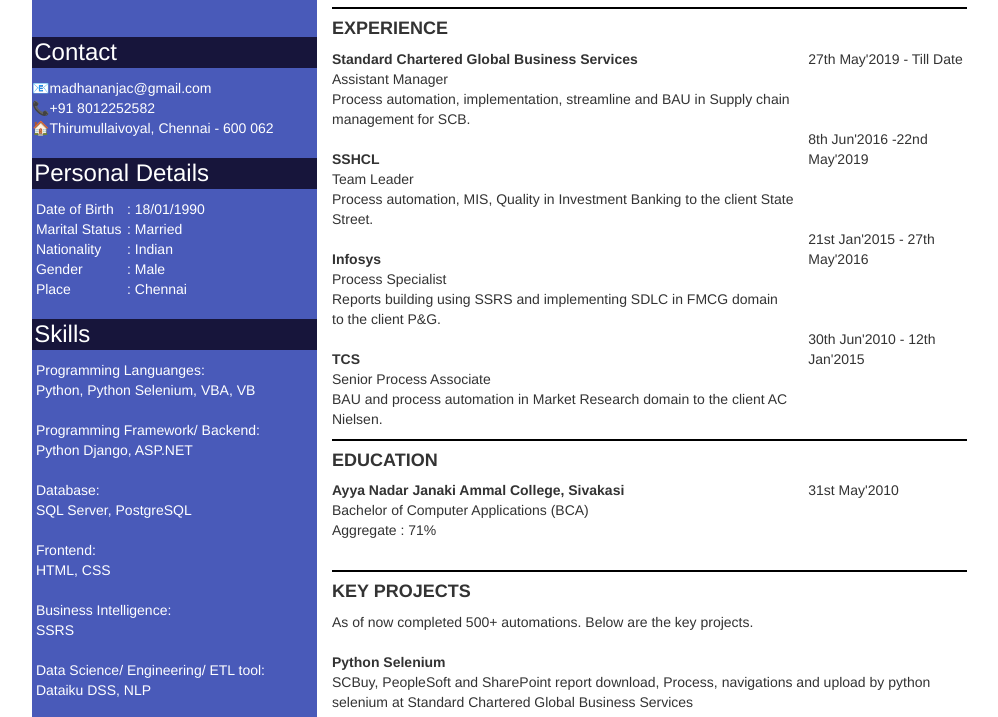
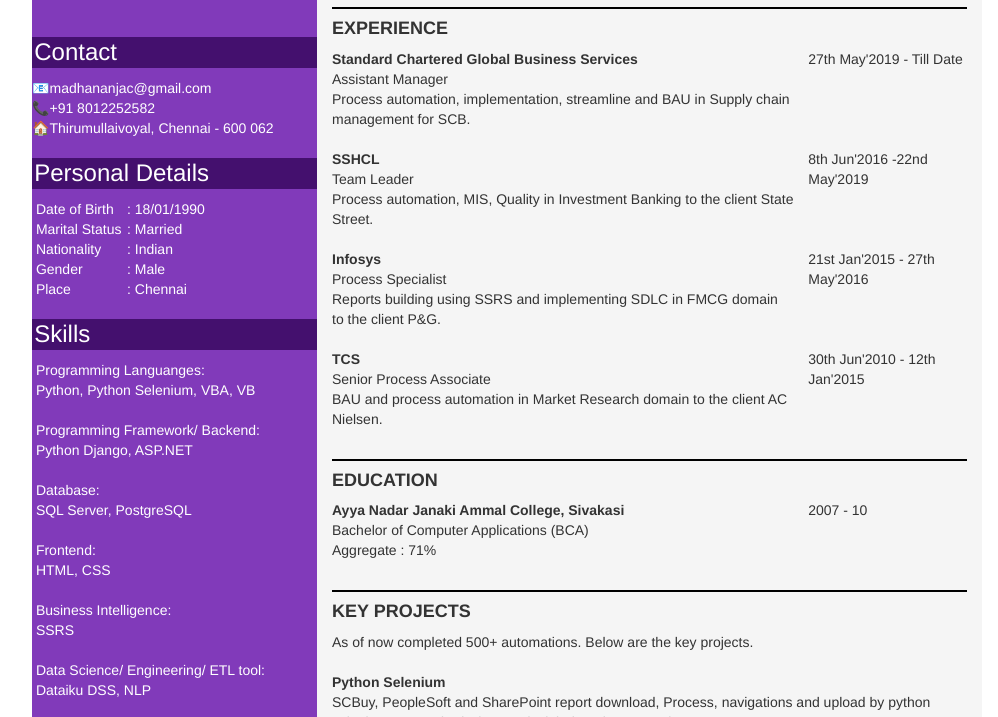
Before and after one commit to Mohanapreethe/test, a plain HTML site: page index.html in a window 1280 px wide. Shown: the part 155-872 px from the top of the page, without its empty margins (133-1131 px from the left). Drawn offline with nearby package versions, Linux system fonts and the light colour scheme.

Commit message:
Add files via upload

```diff
--- a/index.html
+++ b/index.html
@@ -10,15 +10,14 @@
     <script src="https://maxcdn.bootstrapcdn.com/bootstrap/3.4.1/js/bootstrap.min.js"></script>
     <style>
         .Left_Panel{
-            background-color: rgb(73, 90, 185);
+            background-color:#813aba;
             color: white;
 
         }
         .Left_Panel_Inner {
-        background-color: #17153B;
+        background-color:#44106e;
         padding: 2.25px;
         color: white;
-
     }
     </style>
 
@@ -30,9 +29,9 @@
 
     <div class="row" style="margin:0px;padding:0px;">
         <div class="col-xs-0 col-lg-1" style="margin:0px;padding:0px;" ></div>
-        <div class="col-xs-5 col-lg-3 Left_Panel" style="margin:0px;padding:0px;height:1900px;">
+        <div class="col-xs-5 col-lg-3 Left_Panel" style="margin:0px;padding:0px;height:2000px;">
             <div class="col-xs-12 col-lg-12">
-                <h2 style="text-align: center;margin:0px;padding:0px;">
+                <h2 style="text-align: center;margin:0px;padding:0px;" >
                     <br><br>
                     MADHAN G<br><br>
                 </h2>
@@ -133,7 +132,7 @@
 
         </div>
 
-        <div class="col-xs-7 col-lg-7" style="margin:0px;padding:0px;height:1900px;">
+        <div class="col-xs-7 col-lg-7" style="margin:0px;padding:0px;height:2000px;background-color: whitesmoke;">
             <br>
             <div class="col-xs-12 col-lg-12" >
                 <h4 style="border-top: 2px solid black;"></h4>
@@ -155,7 +154,7 @@
                     Process automation, MIS, Quality in Investment Banking to the client State Street.<br><br>
                     <b>Infosys</b><br>
                     Process Specialist<br>
-                    Reports building using SSRS and implementing SDLC in FMCG domain <br>
+                    Reports building using SSRS and implementing SDLC in FMCG domain<br>
                     to the client P&G.<br><br>
                     <b>TCS</b><br>
                     Senior Process Associate<br>
@@ -163,11 +162,11 @@
                 </div>
 
 
-                <div  class="col-xs-4 col-lg-3" style="margin:0px;padding:0px;">
-                    27th May'2019 - Till Date<br><br><br><br>
+                <div  class="col-xs-4 col-lg-3" style="margin:0px;padding:0px">
+                    27th May'2019 - Till Date<br><br><br><br><br>
                     8th Jun'2016 -22nd May'2019<br><br><br><br>
                     21st Jan'2015 - 27th May'2016<br><br><br><br>
-                    30th Jun'2010 - 12th Jan'2015<br><br><br>
+                    30th Jun'2010 - 12th Jan'2015<br><br><br><br>
                 </div>
             </div>
 
@@ -180,7 +179,7 @@
                     Aggregate : 71%<br><br>
                 </div>
                 <div class="col-xs-3 col-lg-3" style="margin:0px;padding:0px;">
-                    31st May'2010<br>
+                    2007 - 10<br>
                     <br>
                     <br><br>
                 </div>
```
